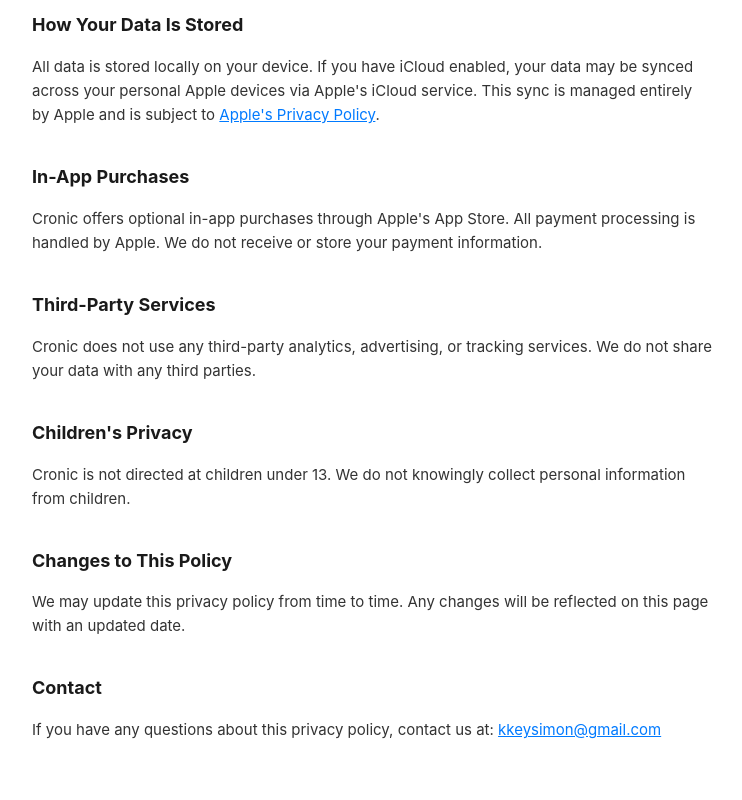
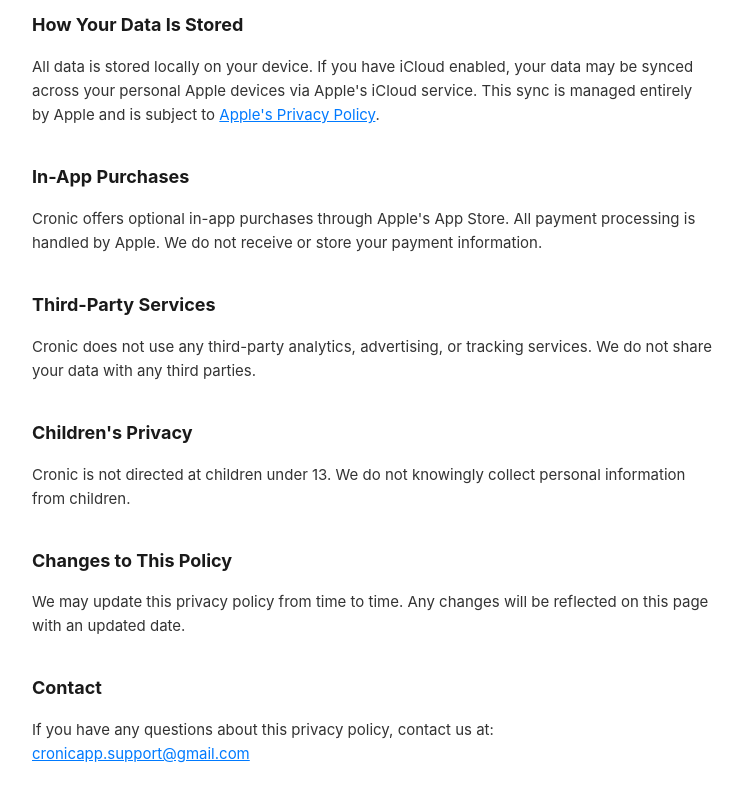
Before and after one commit to KKeySimon/chronic-privacy-policy, a plain HTML site: page index.html in a window 1280 px wide. Shown: the part 443-1243 px from the top of the page, without its empty margins (268-1010 px from the left). Drawn offline with Linux system fonts and the light colour scheme.

Commit message:
email update

```diff
--- a/index.html
+++ b/index.html
@@ -43,7 +43,7 @@
 <p>We may update this privacy policy from time to time. Any changes will be reflected on this page with an updated date.</p>
 
 <h2>Contact</h2>
-<p>If you have any questions about this privacy policy, contact us at: <a href="mailto:kkeysimon@gmail.com">kkeysimon@gmail.com</a></p>
+<p>If you have any questions about this privacy policy, contact us at: <a href="mailto:cronicapp.support@gmail.com">cronicapp.support@gmail.com</a></p>
 
 </body>
 </html>
```
